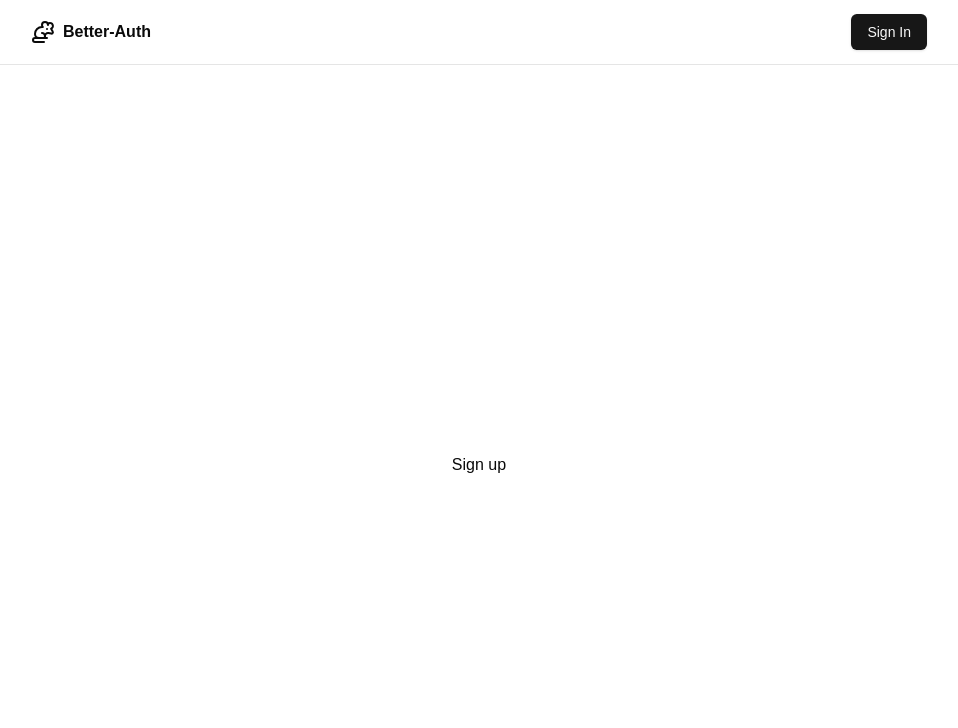
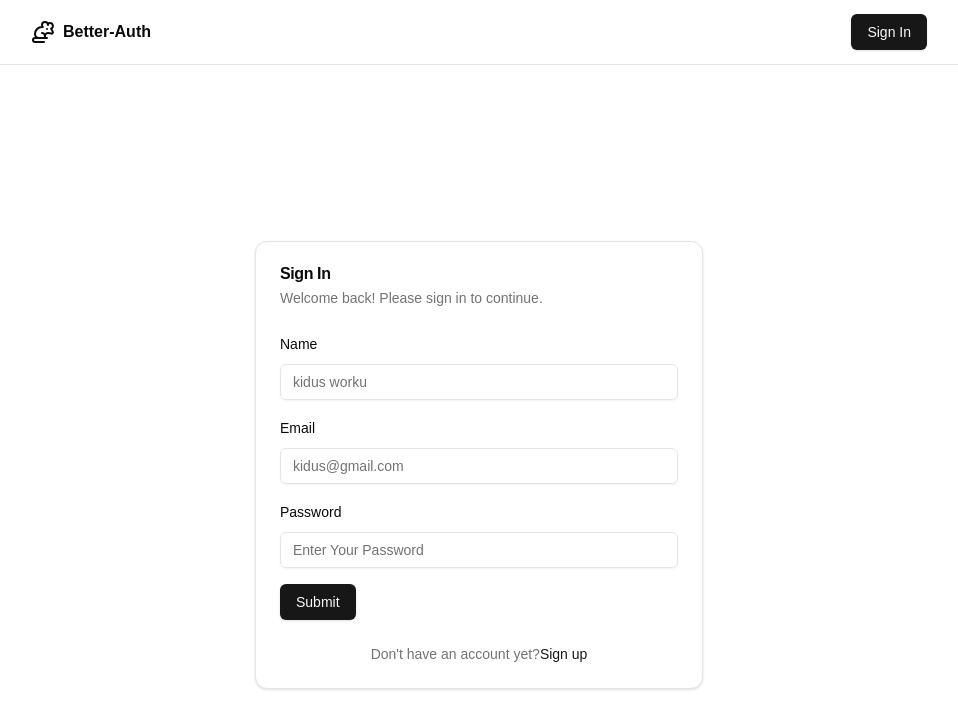
Before and after one commit to kidusshoa/next-better-auth, a Next.js app: page /sign-up in a window 1280 px wide. Shown: the top 728 px of the page, without its empty margins (161-1119 px from the left). Built offline with nearby package versions, Linux system fonts and the light colour scheme.

Commit message:
sing up - start

```diff
--- a/app/(auth)/sign-in/page.tsx
+++ b/app/(auth)/sign-in/page.tsx
@@ -54,7 +54,7 @@
 
       <CardContent>
         <Form {...form}>
-          <form onSubmit={form.handleSubmit(onSubmit)} className="space-y-8">
+          <form onSubmit={form.handleSubmit(onSubmit)} className="space-y-4">
             <FormField
               control={form.control}
               name="name"
@@ -64,9 +64,7 @@
                   <FormControl>
                     <Input placeholder="kidus worku" {...field} />
                   </FormControl>
-                  <FormDescription>
-                    This is your public display name.
-                  </FormDescription>
+
                   <FormMessage />
                 </FormItem>
               )}
@@ -80,9 +78,7 @@
                   <FormControl>
                     <Input placeholder="kidus@gmail.com" {...field} />
                   </FormControl>
-                  <FormDescription>
-                    This is your public display name.
-                  </FormDescription>
+
                   <FormMessage />
                 </FormItem>
               )}
@@ -94,11 +90,13 @@
                 <FormItem>
                   <FormLabel>Password</FormLabel>
                   <FormControl>
-                    <Input placeholder="********" {...field} />
+                    <Input
+                      type="password"
+                      placeholder="Enter Your Password"
+                      {...field}
+                    />
                   </FormControl>
-                  <FormDescription>
-                    This is your public display name.
-                  </FormDescription>
+
                   <FormMessage />
                 </FormItem>
               )}
--- a/app/(auth)/sign-up/page.tsx
+++ b/app/(auth)/sign-up/page.tsx
@@ -1,8 +1,120 @@
+"use client";
+
+import {
+  Form,
+  FormControl,
+  FormDescription,
+  FormField,
+  FormItem,
+  FormLabel,
+  FormMessage,
+} from "@/components/ui/form";
+import {
+  Card,
+  CardContent,
+  CardDescription,
+  CardFooter,
+  CardHeader,
+  CardTitle,
+} from "@/components/ui/card";
+import { Input } from "@/components/ui/input";
+import Link from "next/link";
+import { z } from "zod";
+import { zodResolver } from "@hookform/resolvers/zod";
+import { useForm } from "react-hook-form";
+import { Button } from "@/components/ui/button";
+
+const formSchema = z.object({
+  name: z.string().min(2).max(50),
+  email: z.string().min(2).max(50),
+  password: z.string().min(2).max(50),
+});
+
 const SignUp = () => {
+  const form = useForm<z.infer<typeof formSchema>>({
+    resolver: zodResolver(formSchema),
+    defaultValues: {
+      name: "",
+      email: "",
+      password: "",
+    },
+  });
+
+  function onSubmit(values: z.infer<typeof formSchema>) {
+    console.log(values);
+  }
   return (
-    <div>
-      <h1>Sign up</h1>
-    </div>
+    <Card className="w-full max-w-md mx-auto">
+      <CardHeader>
+        <CardTitle>Sign In</CardTitle>
+        <CardDescription>
+          Welcome back! Please sign in to continue.
+        </CardDescription>
+      </CardHeader>
+
+      <CardContent>
+        <Form {...form}>
+          <form onSubmit={form.handleSubmit(onSubmit)} className="space-y-4">
+            <FormField
+              control={form.control}
+              name="name"
+              render={({ field }) => (
+                <FormItem>
+                  <FormLabel>Name</FormLabel>
+                  <FormControl>
+                    <Input placeholder="kidus worku" {...field} />
+                  </FormControl>
+
+                  <FormMessage />
+                </FormItem>
+              )}
+            />
+            <FormField
+              control={form.control}
+              name="email"
+              render={({ field }) => (
+                <FormItem>
+                  <FormLabel>Email</FormLabel>
+                  <FormControl>
+                    <Input placeholder="kidus@gmail.com" {...field} />
+                  </FormControl>
+
+                  <FormMessage />
+                </FormItem>
+              )}
+            />
+            <FormField
+              control={form.control}
+              name="password"
+              render={({ field }) => (
+                <FormItem>
+                  <FormLabel>Password</FormLabel>
+                  <FormControl>
+                    <Input
+                      type="password"
+                      placeholder="Enter Your Password"
+                      {...field}
+                    />
+                  </FormControl>
+
+                  <FormMessage />
+                </FormItem>
+              )}
+            />
+            <Button type="submit">Submit</Button>
+          </form>
+        </Form>
+      </CardContent>
+
+      <CardFooter className="flex justify-center">
+        <p className="text-sm text-muted-foreground">
+          Don&apos;t have an account yet?
+          <Link href="/sign-up" className="text-primary hover:underline">
+            Sign up
+          </Link>
+        </p>
+      </CardFooter>
+    </Card>
   );
 };
 
```
